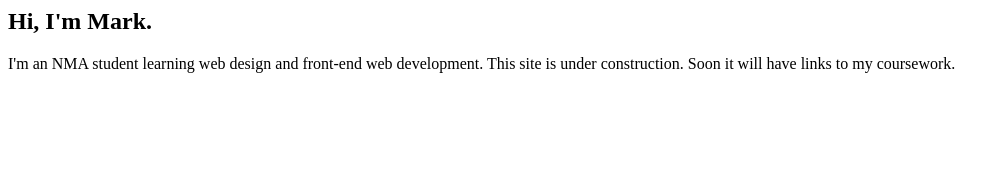
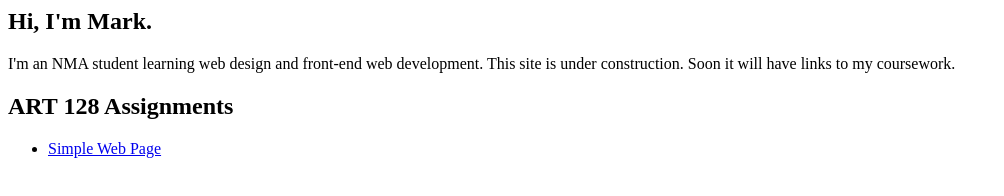
Before and after one commit to markturina/studentsite, a plain HTML site: page index.html in a window 1280 px wide. Shown: the whole page, without its empty margins (0-1004 px from the left). Drawn offline with Linux system fonts and the light colour scheme.

Commit message:
Added link to index

```diff
--- a/index.html
+++ b/index.html
@@ -8,5 +8,9 @@
         <p>
             I'm an NMA student learning web design and front-end web development. This site is under construction. Soon it will have links to my coursework.
         </p>
+        <h2>ART 128 Assignments</h2>
+            <ul>
+                <li><a href="simplewebpage.html">Simple Web Page</a></li>
+            </ul>
     </body>
 </html>
```
Also changed, not shown: simplewebpage.html (added, +9 -0 lines).
